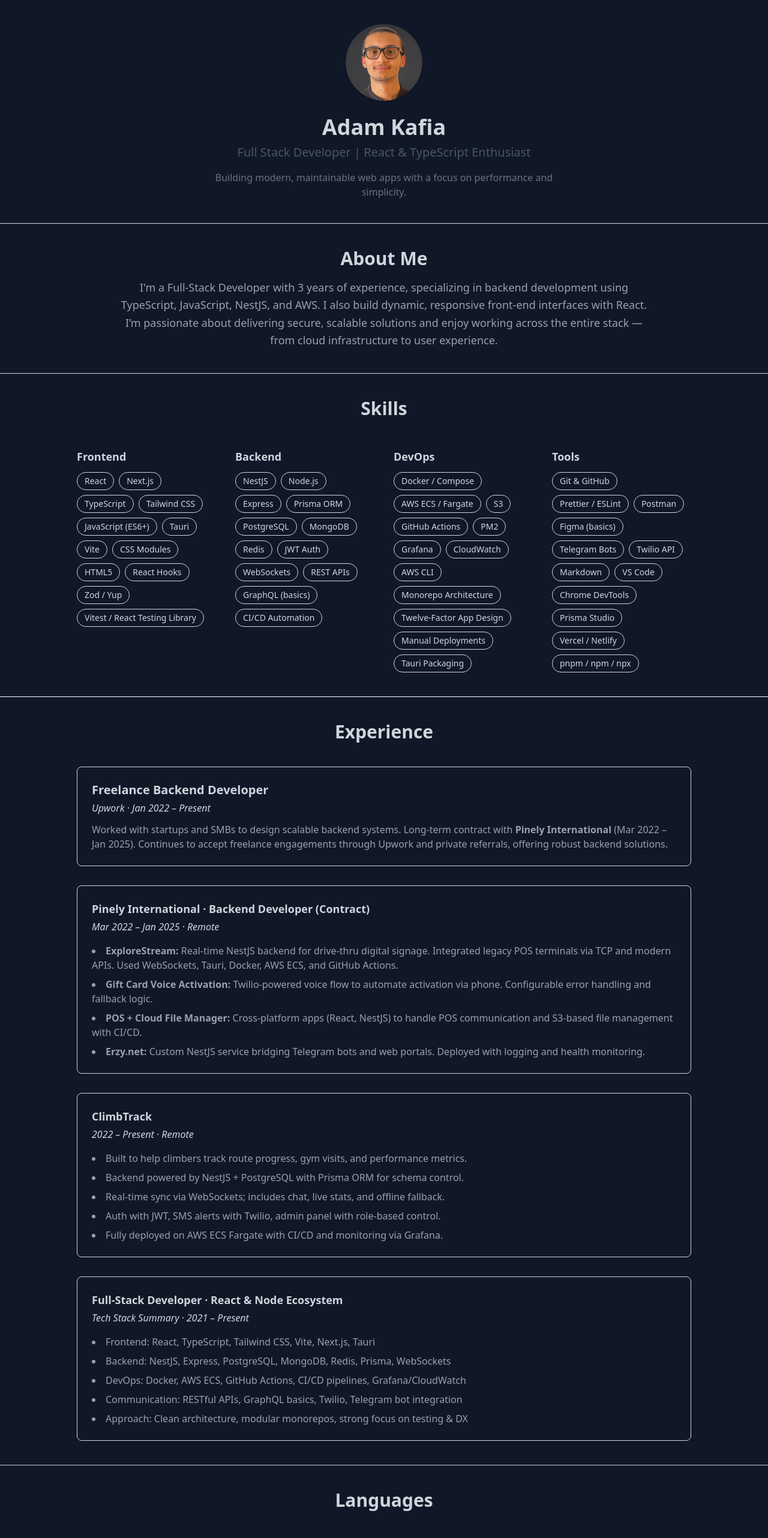
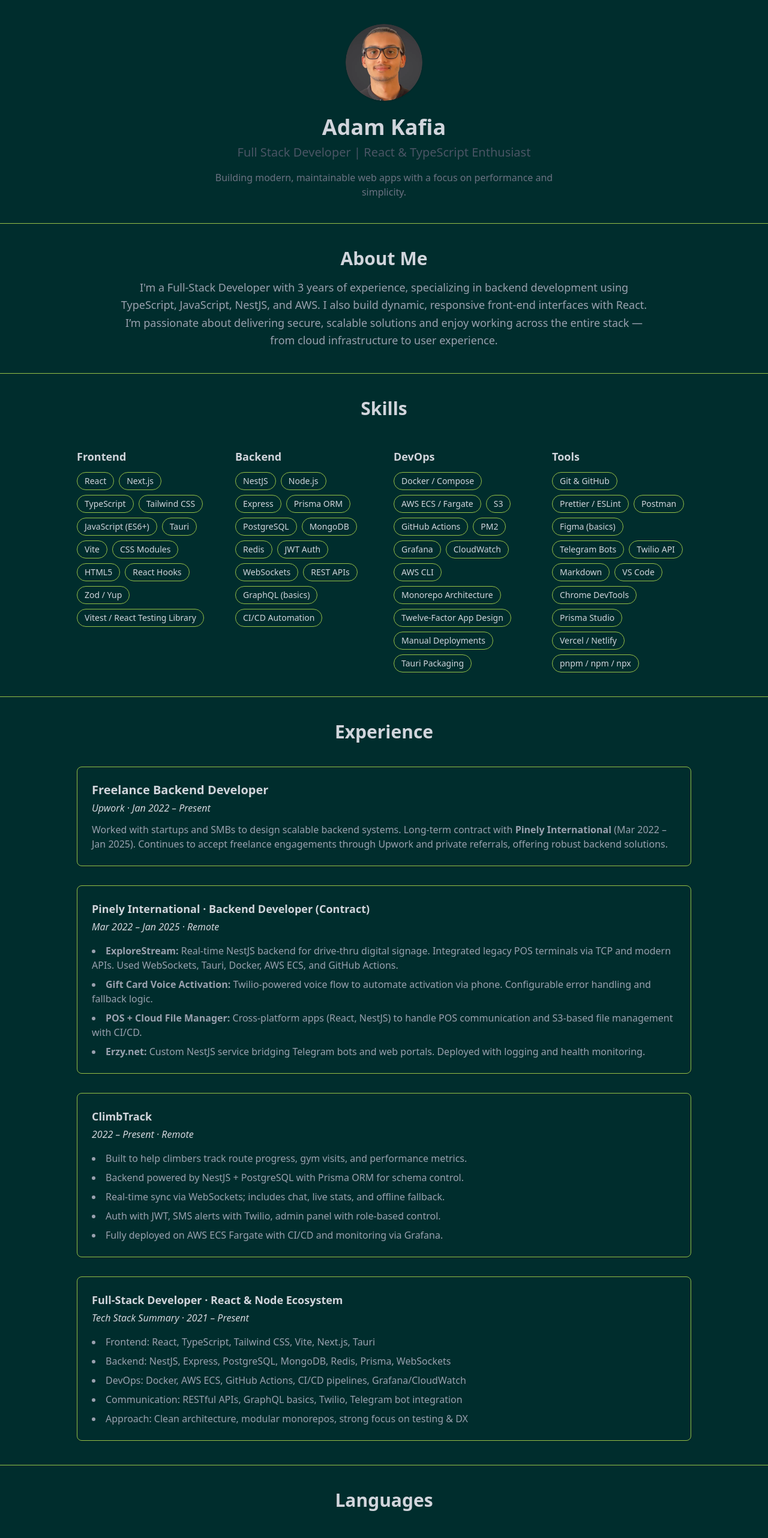
Before and after one commit to adam-kafia/Personal-website, a React (Vite) app: page / in a window 1280 px wide. Shown: the top 2564 px of the page at 60% size. Built offline with nearby package versions, Linux system fonts and the light colour scheme.

Commit message:
Refactor components to use consistent section background styles

```diff
--- a/src/components/About.tsx
+++ b/src/components/About.tsx
@@ -1,9 +1,6 @@
 const About = () => {
   return (
-    <section
-      id="about"
-      className="w-full bg-gray-900 text-gray-300 py-10 px-6 md:px-12 border-b"
-    >
+    <section id="about" className="section-bg">
       <div className="max-w-4xl mx-auto text-center">
         <h2 className="text-2xl md:text-3xl font-semibold mb-4">About Me</h2>
         <p className="text-base md:text-lg text-gray-400 leading-relaxed">
--- a/src/components/Education.tsx
+++ b/src/components/Education.tsx
@@ -1,6 +1,6 @@
 const Education = () => {
   return (
-    <section id="education" className="w-full bg-gray-950 py-10 px-6 md:px-12 border-b text-gray-200">
+    <section id="education" className="section-bg text-gray-200">
       <div className="max-w-4xl mx-auto">
         <h2 className="text-3xl font-semibold text-center mb-10">Education</h2>
 
--- a/src/components/Experience.tsx
+++ b/src/components/Experience.tsx
@@ -1,16 +1,17 @@
+
+const box_config =
+  'p-6 rounded-lg shadow-sm border-1 border-[#95BF47] hover:shadow-md transition';
+
 const Experience = () => {
   return (
-    <section
-      id="experience"
-      className="w-full bg-gray-900 text-gray-300 py-10 px-6 md:px-12 border-b"
-    >
+    <section id="experience" className="section-bg">
       <div className="max-w-5xl mx-auto">
         <h2 className="text-2xl md:text-3xl font-semibold text-center mb-10">
           Experience
         </h2>
 
         <div className="grid gap-8 md:grid-cols-1">
-          <div className="bg-gray-900 p-6 rounded-lg shadow-sm border hover:shadow-md transition">
+          <div className={`${box_config}`}>
             <h3 className="text-xl font-bold mb-1">
               Freelance Backend Developer
             </h3>
@@ -24,7 +25,7 @@ const Experience = () => {
             </p>
           </div>
 
-          <div className="bg-gray-900 p-6 rounded-lg shadow-sm border hover:shadow-md transition">
+          <div className={`${box_config}`}>
             <h3 className="text-lg font-semibold mb-1">
               Pinely International · Backend Developer (Contract)
             </h3>
@@ -55,7 +56,7 @@ const Experience = () => {
           </div>
 
           {/* ClimbTrack Project */}
-          <div className="bg-gray-900 p-6 rounded-lg shadow-sm border hover:shadow-md transition">
+          <div className={`${box_config}`}>
             <h3 className="text-lg font-semibold mb-1">ClimbTrack</h3>
             <p className="italic">2022 – Present · Remote</p>
             <ul className="mt-4 list-disc list-inside space-y-2 text-gray-400">
@@ -83,13 +84,11 @@ const Experience = () => {
           </div>
 
           {/* Full-Stack Developer Profile */}
-          <div className="bg-gray-900 p-6 rounded-lg shadow-sm border hover:shadow-md transition">
+          <div className={`${box_config}`}>
             <h3 className="text-lg font-semibold mb-1">
               Full-Stack Developer · React & Node Ecosystem
             </h3>
-            <p className="italic">
-              Tech Stack Summary · 2021 – Present
-            </p>
+            <p className="italic">Tech Stack Summary · 2021 – Present</p>
             <ul className="mt-4 list-disc list-inside space-y-2 text-gray-400">
               <li>
                 Frontend: React, TypeScript, Tailwind CSS, Vite, Next.js, Tauri
--- a/src/components/Languages.tsx
+++ b/src/components/Languages.tsx
@@ -1,6 +1,6 @@
 const Languages = () => {
   return (
-    <section id="languages" className="w-full bg-gray-900 py-10 px-6 md:px-12 border-b-1 border-white">
+    <section id="languages" className="section-bg">
       <div className="max-w-4xl mx-auto text-center">
         <h2 className="text-3xl font-semibold mb-10 text-gray-300">Languages</h2>
 
--- a/src/components/Skills.tsx
+++ b/src/components/Skills.tsx
@@ -61,10 +61,10 @@ const Skills = () => {
   return (
     <section
       id="skills"
-      className="w-full bg-gray-900 text-gray-300 py-10 px-6 md:px-12 border-b border-white"
+      className="section-bg"
     >
       <div className="max-w-5xl mx-auto">
-        <h2 className="text-3xl font-semibold text-center mb-12">Skills</h2>
+        <h2 className="text-3xl font-semibold text-center mb-12 ">Skills</h2>
 
         <div className="grid sm:grid-cols-2 md:grid-cols-4 gap-8">
           {Object.entries(skills).map(([category, items]) => (
@@ -74,7 +74,7 @@ const Skills = () => {
                 {items.map((skill) => (
                   <span
                     key={skill}
-                    className="bg-gray-900 text-sm text-gray-300 px-3 py-1 rounded-full border-gray-300 border-1"
+                    className=" text-sm text-gray-300 px-3 py-1 rounded-full border-[#95BF47] border-1"
                   >
                     {skill}
                   </span>
--- a/src/components/Upper.tsx
+++ b/src/components/Upper.tsx
@@ -1,7 +1,7 @@
 // src/components/Header.tsx
 const Upper = () => {
   return (
-    <header className="w-full bg-gray-900 text-gray-300 py-10 px-6 md:px-12 border-b">
+    <header className="section-bg">
       <div className="max-w-5xl mx-auto flex flex-col items-center text-center">
         <img
           src="/profile.png"
--- a/src/index.css
+++ b/src/index.css
@@ -1 +1,6 @@
 @import 'tailwindcss';
+@layer components{
+  .section-bg{
+    @apply w-full bg-[#002D2D] text-gray-300 py-10 px-6 md:px-12 border-b border-[#95BF47];
+  }
+}
```
